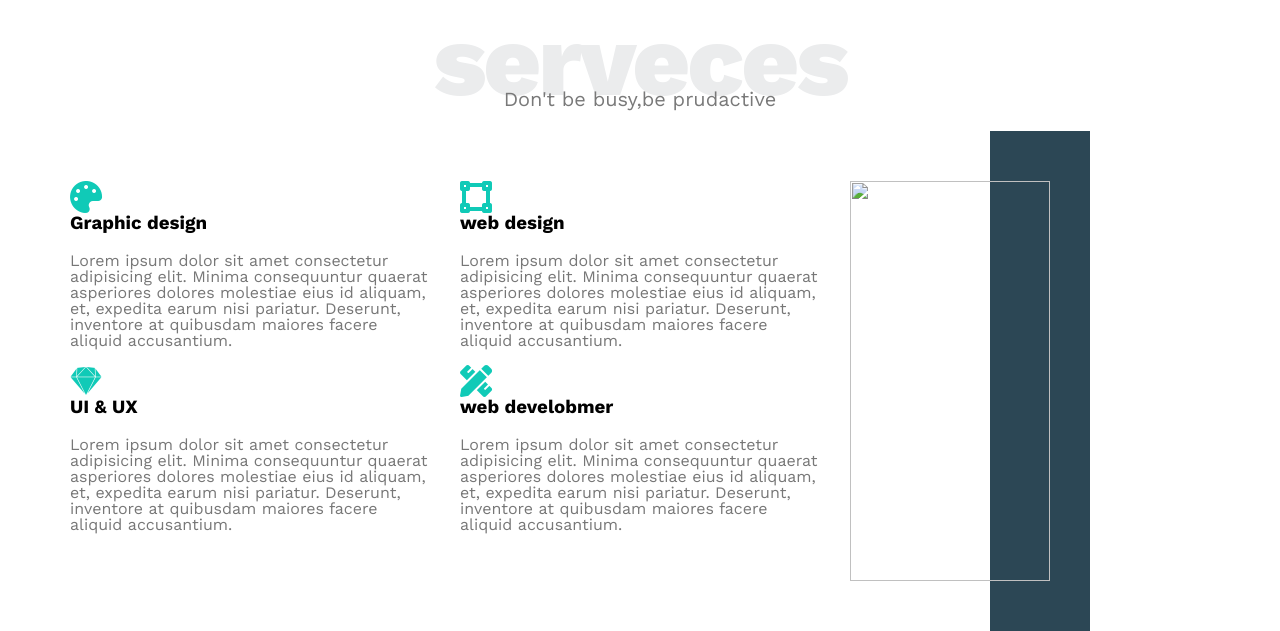
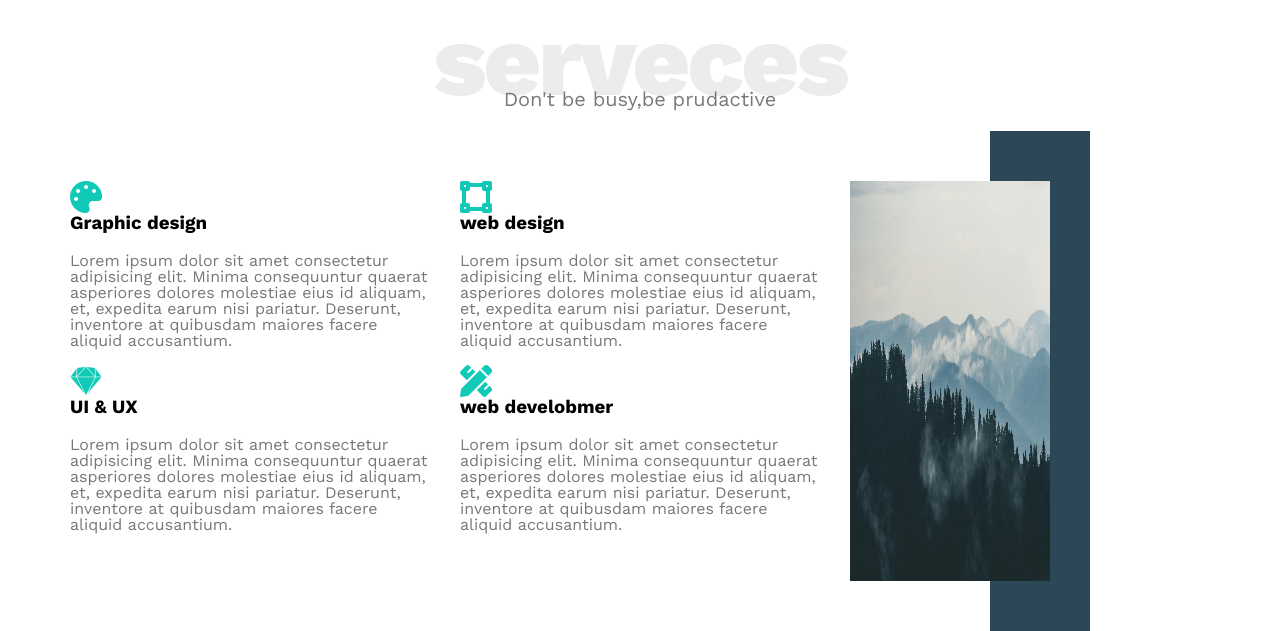
Before and after one commit to mustafabarjas/template_own, a plain HTML site: page index.html in a window 1280 px wide. Shown: the part 1244-1875 px from the top of the page. Drawn offline with nearby package versions, Linux system fonts and the light colour scheme.

Commit message:
Update index.html

```diff
--- a/index.html
+++ b/index.html
@@ -111,7 +111,7 @@
                 <!-- ------------------------------------- -->
                 <div class="col1">
                     <div class="image">
-                        <img style="width: 200px; height: 400px;" src="../temblate-1/images/pexels-creative-vix-9754.jpg" alt="">
+                        <img style="width: 200px; height: 400px;" src="images/pexels-creative-vix-9754.jpg" alt="">
                     </div>
                 </div>
                 <!-- -------------------------------------- -->
```
